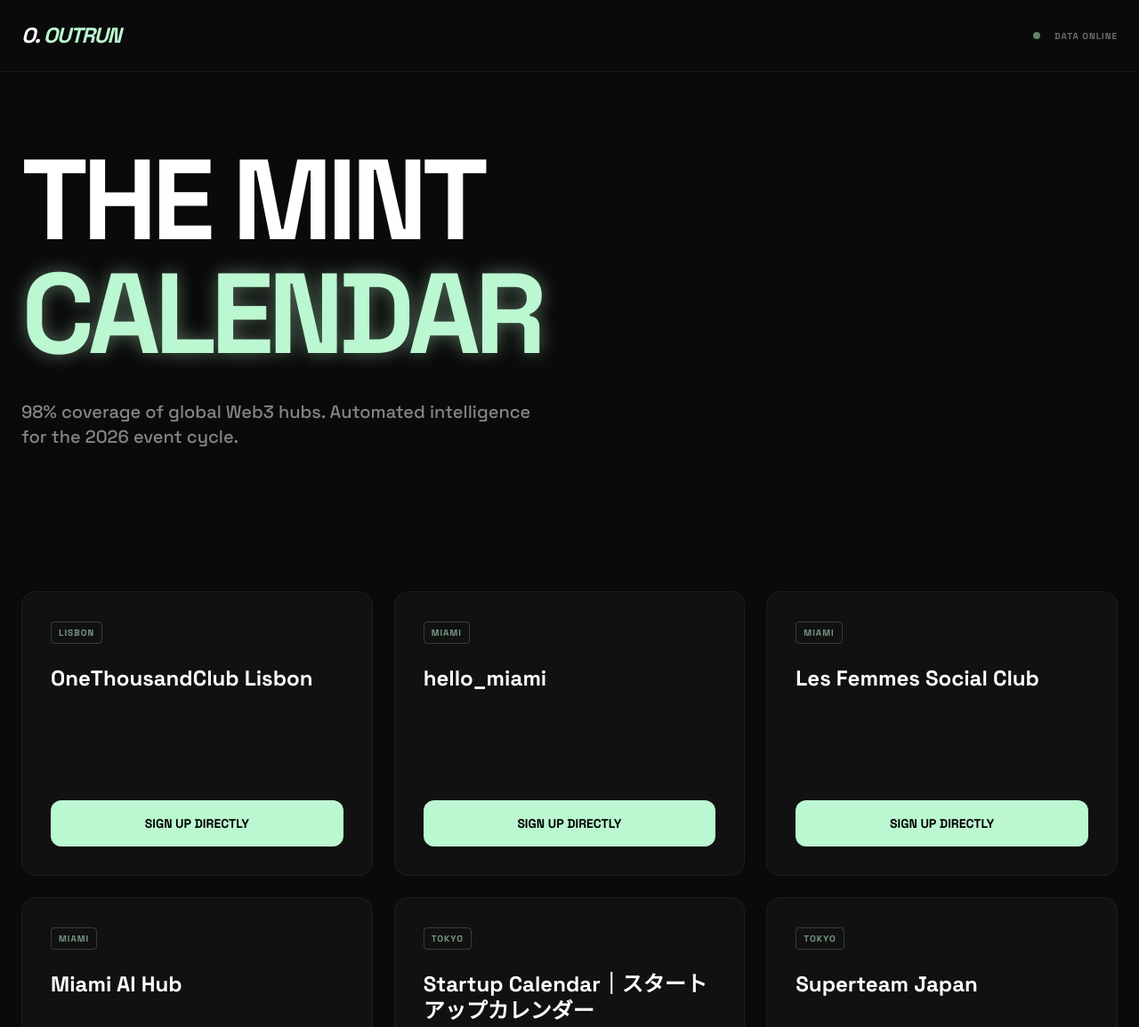
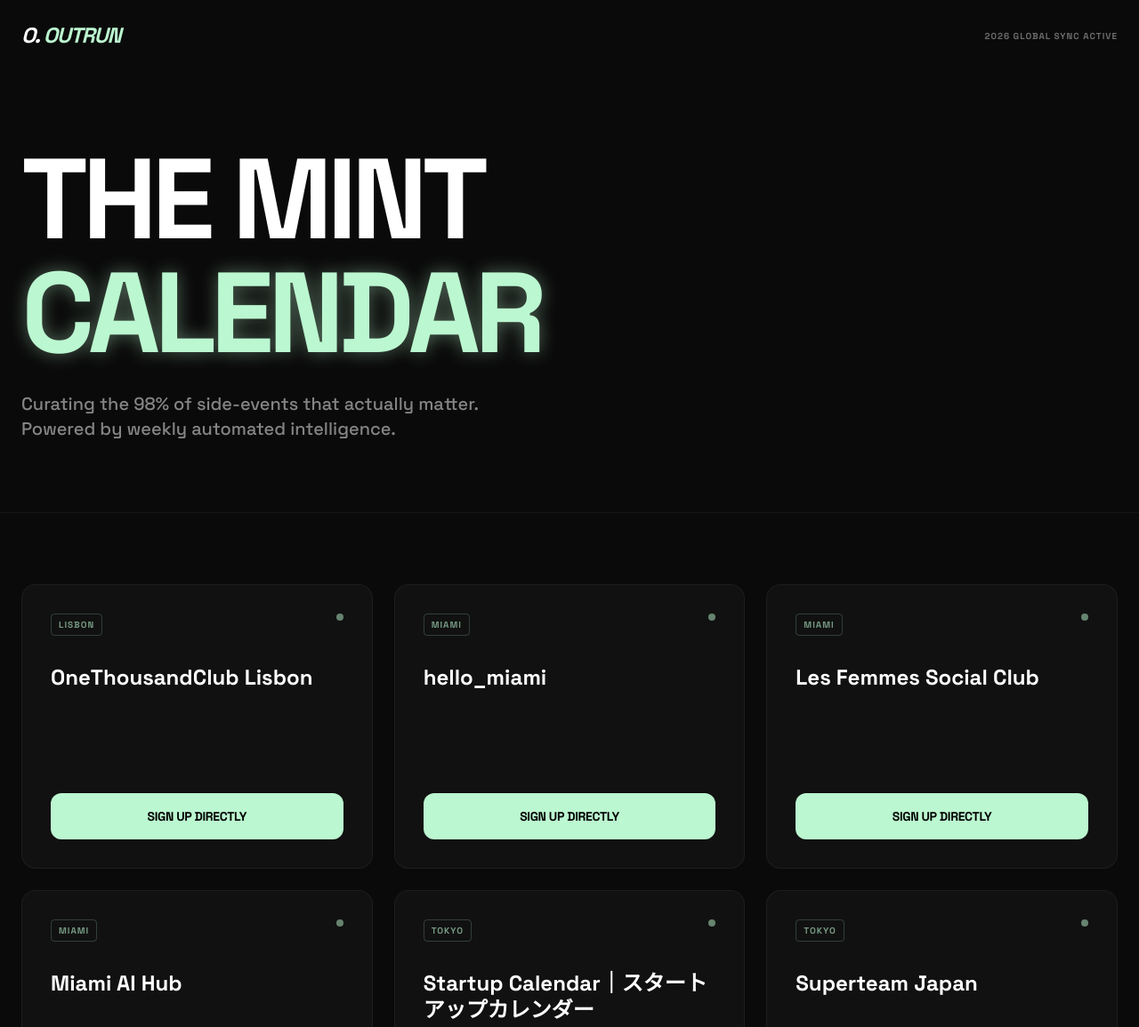
Before and after one commit to franzenx/outrun-calendar-data, a plain HTML site: page index.html in a window 1280 px wide. Shown: the top 1155 px of the page at 89% size. Drawn offline with nearby package versions, Linux system fonts and the light colour scheme.

Commit message:
Update index.html

```diff
--- a/index.html
+++ b/index.html
@@ -3,50 +3,70 @@
 <head>
     <meta charset="UTF-8">
     <meta name="viewport" content="width=device-width, initial-scale=1.0">
-    <title>Outrun 2026 | Global Web3 Event Stack</title>
+    <title>Outrun 2026 | Web3 Event Stack</title>
+
     <link rel="preconnect" href="https://fonts.googleapis.com">
     <link rel="preconnect" href="https://fonts.gstatic.com" crossorigin>
     <link href="https://fonts.googleapis.com/css2?family=Space+Grotesk:wght@300;500;700&display=swap" rel="stylesheet">
+
     <script src="https://cdn.tailwindcss.com"></script>
     <style>
         :root { --mint: #bbf7d0; --dark: #0a0a0a; }
-        body { background-color: var(--dark); font-family: 'Space Grotesk', sans-serif; color: white; margin: 0; }
+        body { background-color: var(--dark); font-family: 'Space Grotesk', sans-serif; color: white; }
         .mint-glow { text-shadow: 0 0 20px rgba(187, 247, 208, 0.4); }
-        .bento-card { background: #111; border: 1px solid rgba(255,255,255,0.05); transition: all 0.4s ease; }
-        .bento-card:hover { border-color: var(--mint); transform: translateY(-6px); box-shadow: 0 0 40px rgba(187, 247, 208, 0.1); }
+        .bento-card {
+            background: #111;
+            border: 1px solid rgba(255,255,255,0.05);
+            transition: all 0.3s cubic-bezier(0.4, 0, 0.2, 1);
+        }
+        .bento-card:hover {
+            border-color: var(--mint);
+            box-shadow: 0 0 30px rgba(187, 247, 208, 0.1);
+            transform: translateY(-4px);
+        }
     </style>
+
     <script defer src="https://cdn.jsdelivr.net/npm/alpinejs@3.x.x/dist/cdn.min.js"></script>
 </head>
 <body x-data="outrunApp()" x-init="init()">
+
     <script src="https://lu.ma/checkout.js" id="luma-checkout" async></script>
 
-    <nav class="p-6 flex justify-between items-center max-w-7xl mx-auto border-b border-white/5">
-        <div class="text-2xl font-bold italic tracking-tighter uppercase">O. <span class="text-[#bbf7d0]">OUTRUN</span></div>
-        <div class="flex items-center gap-4">
-            <span class="w-2 h-2 rounded-full bg-[#bbf7d0] animate-pulse"></span>
-            <div class="text-[10px] uppercase tracking-widest opacity-40 font-bold" x-text="status">SYNCING...</div>
-        </div>
+    <nav class="p-6 flex justify-between items-center max-w-7xl mx-auto">
+        <div class="text-2xl font-bold italic tracking-tighter">O. <span class="text-[#bbf7d0]">OUTRUN</span></div>
+        <div class="text-[10px] uppercase tracking-widest opacity-40 font-bold">2026 Global Sync Active</div>
     </nav>
 
-    <header class="max-w-7xl mx-auto px-6 py-20">
-        <h1 class="text-7xl md:text-9xl font-bold tracking-tighter leading-[0.8] mb-8 uppercase">THE MINT <br> <span class="text-[#bbf7d0] mint-glow">CALENDAR</span></h1>
-        <p class="text-xl opacity-50 max-w-xl">98% coverage of global Web3 hubs. Automated intelligence for the 2026 event cycle.</p>
+    <header class="max-w-7xl mx-auto px-6 py-20 border-b border-white/5">
+        <h1 class="text-7xl md:text-9xl font-bold tracking-tighter leading-none mb-6">
+            THE MINT <br> <span class="text-[#bbf7d0] mint-glow">CALENDAR</span>
+        </h1>
+        <p class="text-xl opacity-50 max-w-xl">Curating the 98% of side-events that actually matter. Powered by weekly automated intelligence.</p>
     </header>
 
     <main class="max-w-7xl mx-auto px-6 py-20">
         <div class="grid grid-cols-1 md:grid-cols-2 lg:grid-cols-3 gap-6">
+
             <template x-if="loading">
-                <div class="col-span-full py-20 text-center opacity-30 text-xs font-bold uppercase tracking-widest">Initialising Stream...</div>
+                <div class="col-span-full py-20 text-center opacity-30 text-xs font-bold tracking-widest uppercase">Fetching 2026 Event Stream...</div>
             </template>
 
             <template x-for="(cityEvents, cityName) in events" :key="cityName">
                 <template x-for="ev in cityEvents" :key="ev.id">
                     <div class="bento-card p-8 rounded-2xl flex flex-col justify-between h-80">
                         <div>
-                            <span class="text-[10px] font-bold uppercase tracking-widest text-[#bbf7d0]/60 border border-[#bbf7d0]/20 px-2 py-1 rounded mb-6 inline-block" x-text="cityName"></span>
+                            <div class="flex justify-between items-start mb-8">
+                                <span class="text-[10px] font-bold uppercase tracking-widest text-[#bbf7d0]/60 border border-[#bbf7d0]/20 px-2 py-1 rounded" x-text="cityName"></span>
+                                <div class="w-2 h-2 rounded-full bg-[#bbf7d0] animate-pulse"></div>
+                            </div>
                             <h3 class="text-2xl font-bold leading-tight" x-text="ev.name"></h3>
                         </div>
-                        <button @click="register(ev.id)" class="w-full bg-[#bbf7d0] text-black font-bold py-4 rounded-xl hover:brightness-110 transition-all text-sm uppercase">Sign Up Directly</button>
+
+                        <button
+                            @click="register(ev.id)"
+                            class="w-full bg-[#bbf7d0] text-black font-bold py-4 rounded-xl hover:brightness-110 transition-all text-sm uppercase tracking-tight">
+                            Sign Up Directly
+                        </button>
                     </div>
                 </template>
             </template>
@@ -58,26 +78,19 @@
             return {
                 events: {},
                 loading: true,
-                status: '2026 GLOBAL SYNC ACTIVE',
                 async init() {
                     try {
-                        // THE "FORCE FETCH" - Direct link to your GitHub Data
-                        const dataUrl = 'https://raw.githubusercontent.com/franzenx/outrun-calendar-data/main/data.json';
-                        const res = await fetch(dataUrl);
-
-                        if (!res.ok) throw new Error("HTTP Error");
-
+                        // FETCHING FROM YOUR REPO
+                        const res = await fetch('https://franzenx.github.io/outrun-calendar-data/data.json');
                         this.events = await res.json();
-                        this.status = 'DATA ONLINE';
-                        console.log("✅ Data Load Success");
-                    } catch (e) {
-                        console.error("❌ Sync Error", e);
-                        this.status = 'SYNC OFFLINE';
+                    } catch (err) {
+                        console.error("Sync Error:", err);
                     } finally {
                         this.loading = false;
                     }
                 },
                 register(eventId) {
+                    // LUMA OVERLAY TRIGGER
                     if (window.LumaCheckout) {
                         LumaCheckout.open({ eventId: eventId });
                     } else {
```
